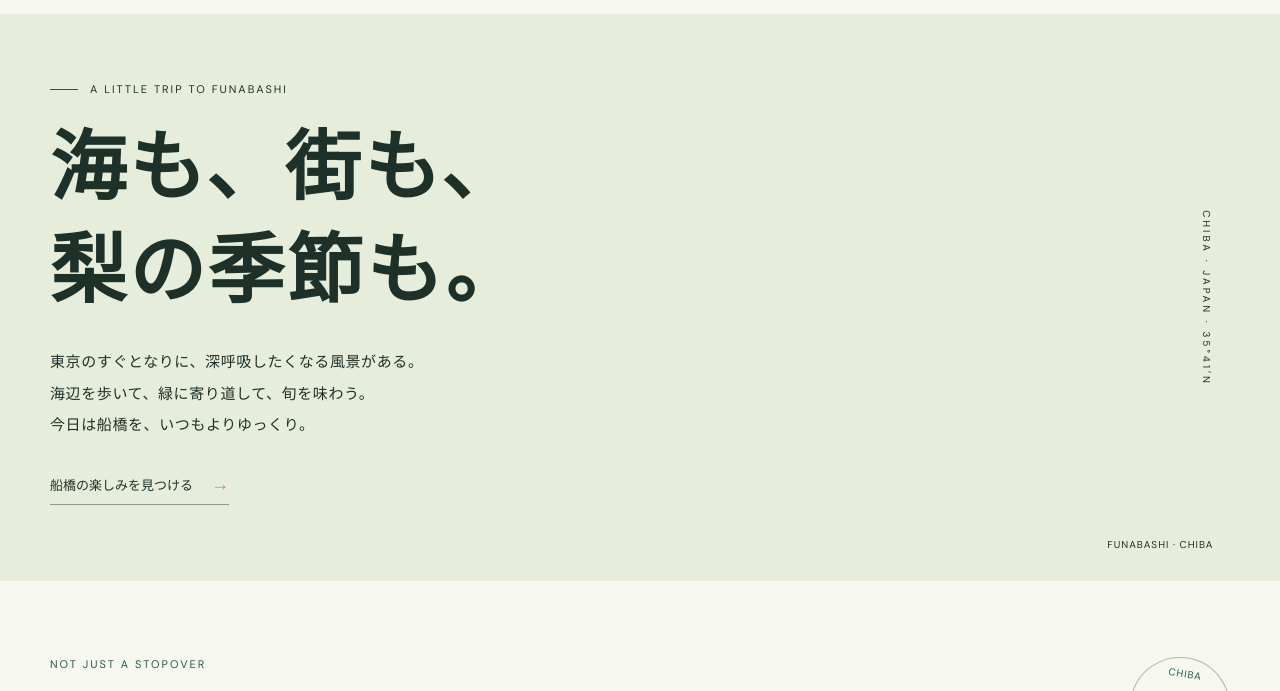
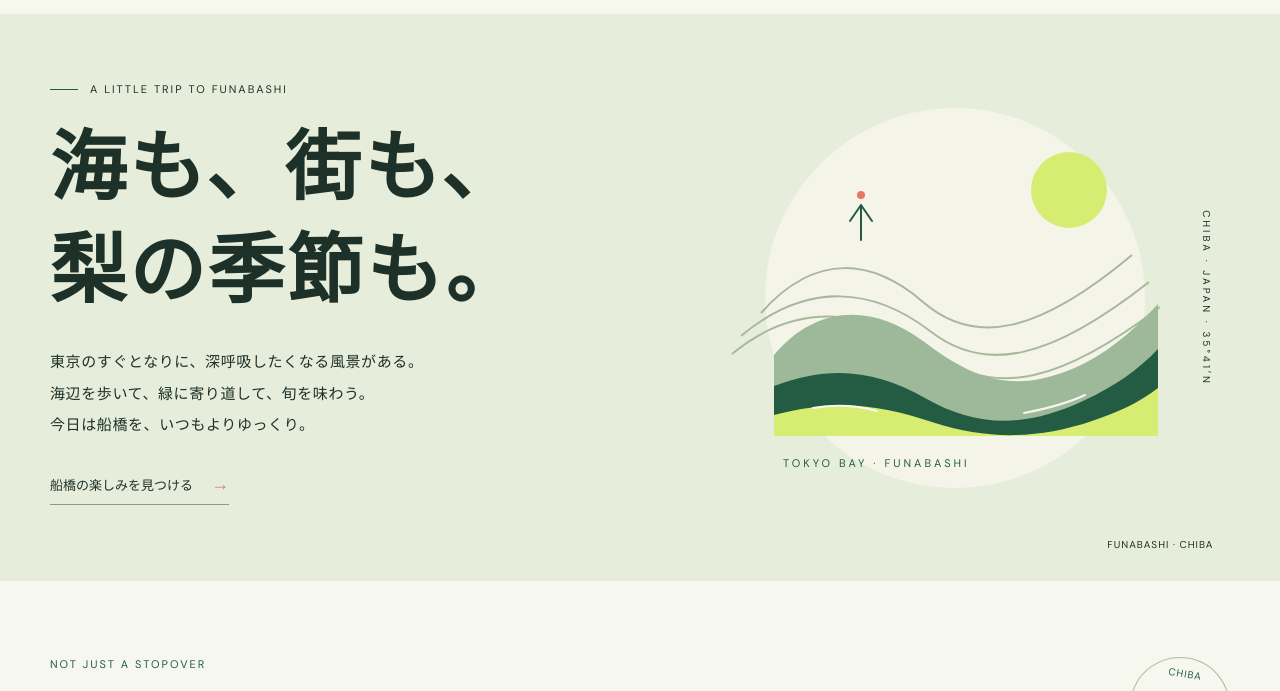
Before and after one commit to Nachi0312/E2A_29, a plain HTML site: page index.html in a window 1280 px wide. Shown: the part 64-755 px from the top of the page. Drawn offline with Linux system fonts and the light colour scheme; a web font is replaced by a local one.

Commit message:
魅力紹介

```diff
--- a/index.html
+++ b/index.html
@@ -75,14 +75,15 @@
       color: var(--ink);
       background: #e6eddb;
     }
-    .hero-content { width: min(1180px, calc(100% - 64px)); margin: 0 auto; padding: 68px 0 76px; }
+    .hero-content { position: relative; z-index: 1; width: min(1180px, calc(100% - 64px)); margin: 0 auto; padding: 68px 46% 76px 0; }
     .eyebrow { display: flex; align-items: center; gap: 12px; margin: 0 0 21px; font: 11px "DM Sans", sans-serif; letter-spacing: 2px; text-transform: uppercase; }
     .eyebrow::before { content: ""; width: 28px; height: 1px; background: var(--green); }
-    .hero h1 { margin: 0; font: 600 76px/1.35 var(--serif); letter-spacing: .04em; }
+    .hero h1 { margin: 0; font: 600 clamp(54px, 6.4vw, 76px)/1.35 var(--serif); letter-spacing: .04em; }
     .hero-lead { margin: 23px 0 31px; font-size: 15px; line-height: 2.1; letter-spacing: .04em; }
     .hero-link { display: inline-flex; gap: 18px; align-items: center; padding-bottom: 8px; border-bottom: 1px solid rgba(29,49,41,.45); text-decoration: none; font-size: 13px; }
     .hero-link span { color: var(--coral); font: 18px "DM Sans", sans-serif; transition: transform .2s ease; }
     .hero-link:hover span { transform: translateX(4px); }
+    .hero-art { position: absolute; top: 50%; right: 4%; width: min(48%, 560px); height: auto; transform: translateY(-50%); }
     .hero-note { position: absolute; right: 5.2%; bottom: 30px; font: 10px "DM Sans", sans-serif; letter-spacing: 1px; }
     .hero-side { position: absolute; right: 5.2%; top: 50%; writing-mode: vertical-rl; transform: translateY(-50%); font: 10px "DM Sans", sans-serif; letter-spacing: 3px; }
 
@@ -162,6 +163,7 @@
       .hero-content { width: calc(100% - 40px); padding: 55px 0 62px; }
       .hero h1 { font-size: 53px; }
       .hero-lead { font-size: 13px; }
+      .hero-art { display: none; }
       .hero-side { display: none; }
       .hero-note { right: 20px; bottom: 17px; font-size: 9px; }
       .intro { padding: 73px 0 68px; }
@@ -224,6 +226,21 @@
         <p class="hero-lead">東京のすぐとなりに、深呼吸したくなる風景がある。<br>海辺を歩いて、緑に寄り道して、旬を味わう。<br>今日は船橋を、いつもよりゆっくり。</p>
         <a class="hero-link" href="#discover">船橋の楽しみを見つける <span aria-hidden="true">→</span></a>
       </div>
+      <svg class="hero-art" viewBox="0 0 560 440" fill="none" xmlns="http://www.w3.org/2000/svg" aria-hidden="true">
+        <circle cx="286" cy="220" r="190" fill="#F4F4E9"/>
+        <circle cx="400" cy="112" r="38" fill="#D7ED71"/>
+        <path d="M92 235C147 173 204 181 254 224C306 269 370 255 463 177" stroke="#A8B99B" stroke-width="2"/>
+        <path d="M72 258C139 202 205 210 261 253C316 296 381 282 480 204" stroke="#A8B99B" stroke-width="2"/>
+        <path d="M63 276C129 221 202 231 269 278C327 319 393 304 491 229" stroke="#A8B99B" stroke-width="2"/>
+        <path d="M105 277C147 227 203 225 254 263C303 300 346 320 416 285C447 269 469 247 489 226V358H105V277Z" fill="#9EB99A"/>
+        <path d="M105 308C163 286 208 293 256 320C307 349 355 351 416 322C446 308 469 292 489 271V358H105V308Z" fill="#245C43"/>
+        <path d="M105 337C171 320 214 328 266 345C316 361 367 362 423 343C450 334 471 324 489 310V358H105V337Z" fill="#D7ED71"/>
+        <path d="M144 330C167 326 187 327 208 333" stroke="#F6F7EF" stroke-width="2" stroke-linecap="round"/>
+        <path d="M355 335C376 331 397 326 416 317" stroke="#F6F7EF" stroke-width="2" stroke-linecap="round"/>
+        <path d="M192 162V127M181 143L192 127L203 143" stroke="#245C43" stroke-width="2" stroke-linecap="round" stroke-linejoin="round"/>
+        <circle cx="192" cy="117" r="4" fill="#E77961"/>
+        <text x="114" y="389" fill="#245C43" font-family="DM Sans, sans-serif" font-size="11" letter-spacing="3">TOKYO BAY · FUNABASHI</text>
+      </svg>
       <span class="hero-side" aria-hidden="true">CHIBA · JAPAN · 35°41′N</span>
       <span class="hero-note">FUNABASHI · CHIBA</span>
     </section>
```
